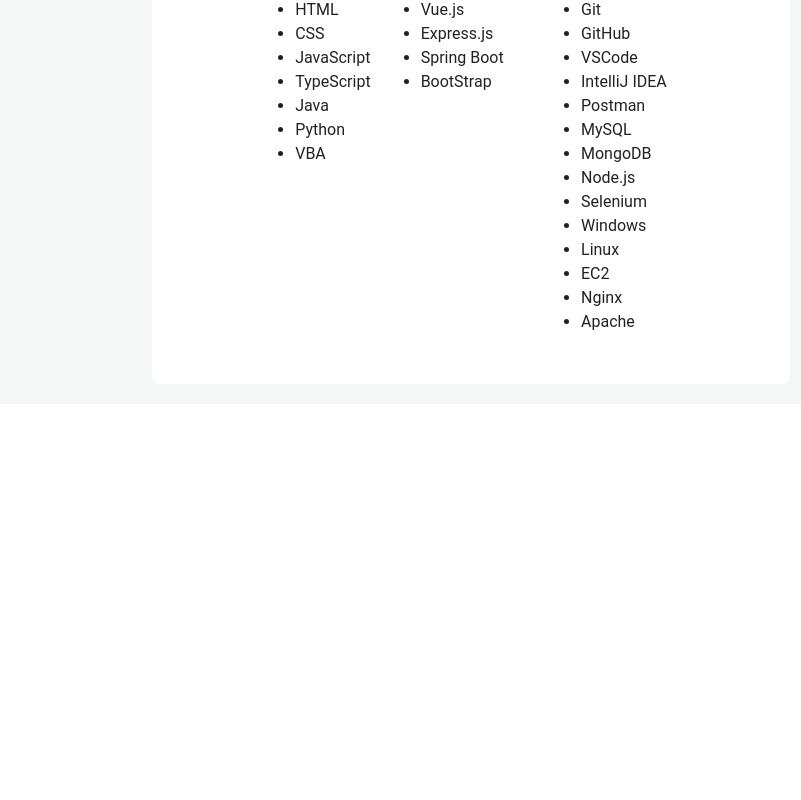
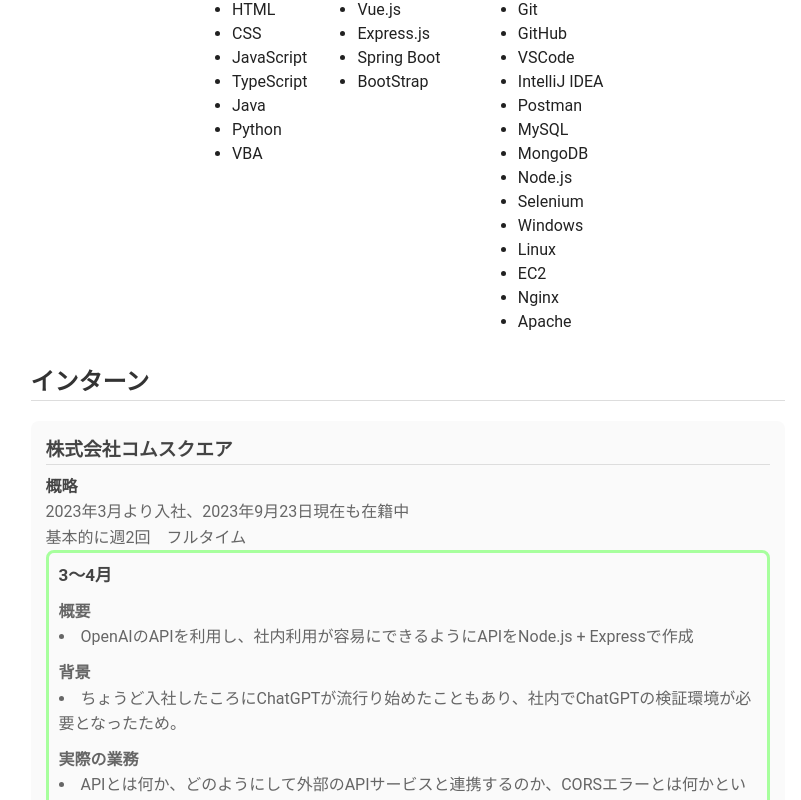
Before and after one commit to koinunopochi/PortfolioFront, a Vue app: page /about-me in a window 1280 px wide. Shown: the part 747-1547 px from the top of the page, without its empty margins (185-986 px from the left). Before the commit the page ends 1151 px from the top, so only its background shows below. Built offline with nearby package versions, Linux system fonts and the light colour scheme.

Commit message:
細かな修正と呼び出し

```diff
--- a/src/views/AboutMe.vue
+++ b/src/views/AboutMe.vue
@@ -1,6 +1,5 @@
 <template>
-  <div class="about-me">
-  </div>
+  <div class="about-me"></div>
   <!-- flex-content -->
   <div class="all-contents">
     <!-- サイドバー -->
@@ -111,6 +110,7 @@
           </div>
         </div>
       </div>
+      <InternView />
     </div>
     <!-- 目次 -->
     <TableOfContents :items="tableOfContentsItems" />
@@ -120,6 +120,7 @@
 <script setup lang="ts">
 import SideBar from '../components/SideBar.vue';
 import TableOfContents from '../components/TableOfContents.vue';
+import InternView from '../components/InternView.vue';
 
 const tableOfContentsItems = [
   {
@@ -169,6 +170,7 @@ h3 {
   /* 角を丸める */
   border-radius: 8px;
   margin-bottom: 20px;
+  margin-right: 10px;
 }
 .contents {
   margin-bottom: 30px;
```
